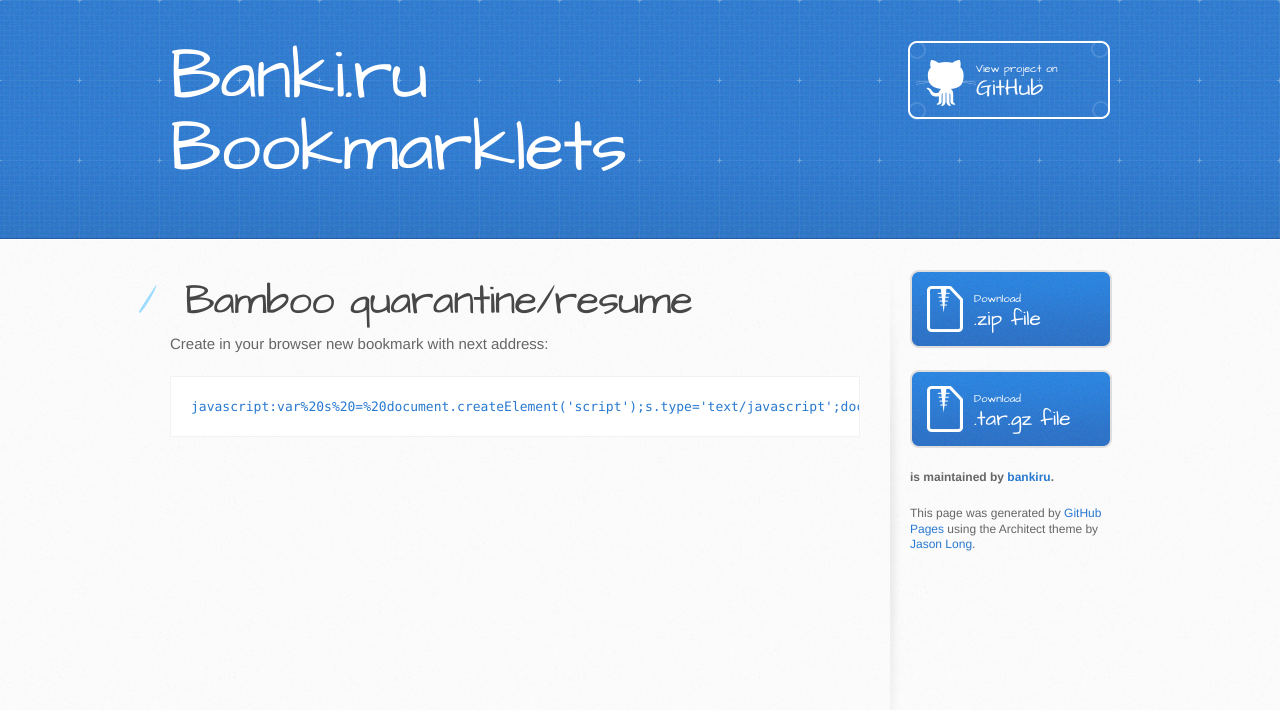
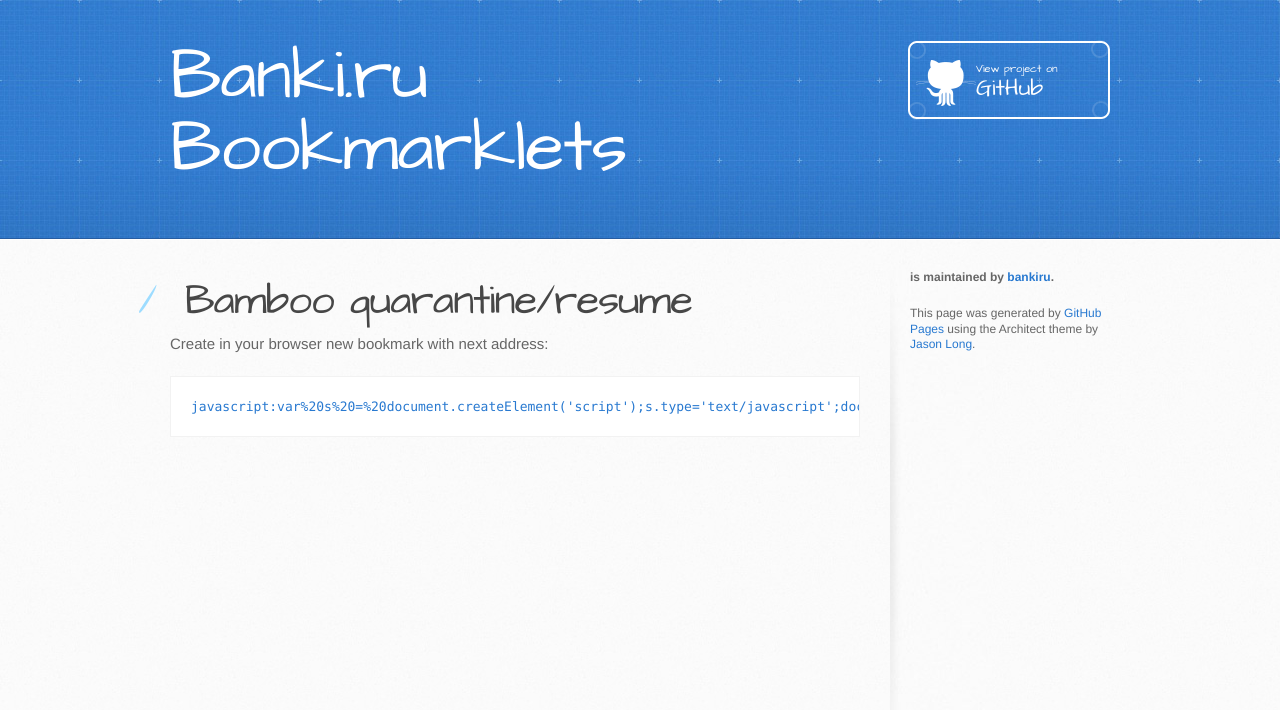
Before and after one commit to bankiru/bookmarklets, a plain HTML site: page index.html in a window 1280 px wide. Drawn offline with Linux system fonts and the light colour scheme.

Commit message:
Update index.html

```diff
--- a/index.html
+++ b/index.html
@@ -38,15 +38,6 @@
         </section>
 
         <aside id="sidebar">
-          <a href="https://github.com/bankiru/bookmarklets/zipball/master" class="button">
-            <small>Download</small>
-            .zip file
-          </a>
-          <a href="https://github.com/bankiru/bookmarklets/tarball/master" class="button">
-            <small>Download</small>
-            .tar.gz file
-          </a>
-
           <p class="repo-owner"><a href="https://github.com/bankiru/bookmarklets"></a> is maintained by <a href="https://github.com/bankiru">bankiru</a>.</p>
 
           <p>This page was generated by <a href="https://pages.github.com">GitHub Pages</a> using the Architect theme by <a href="https://twitter.com/jasonlong">Jason Long</a>.</p>
```
